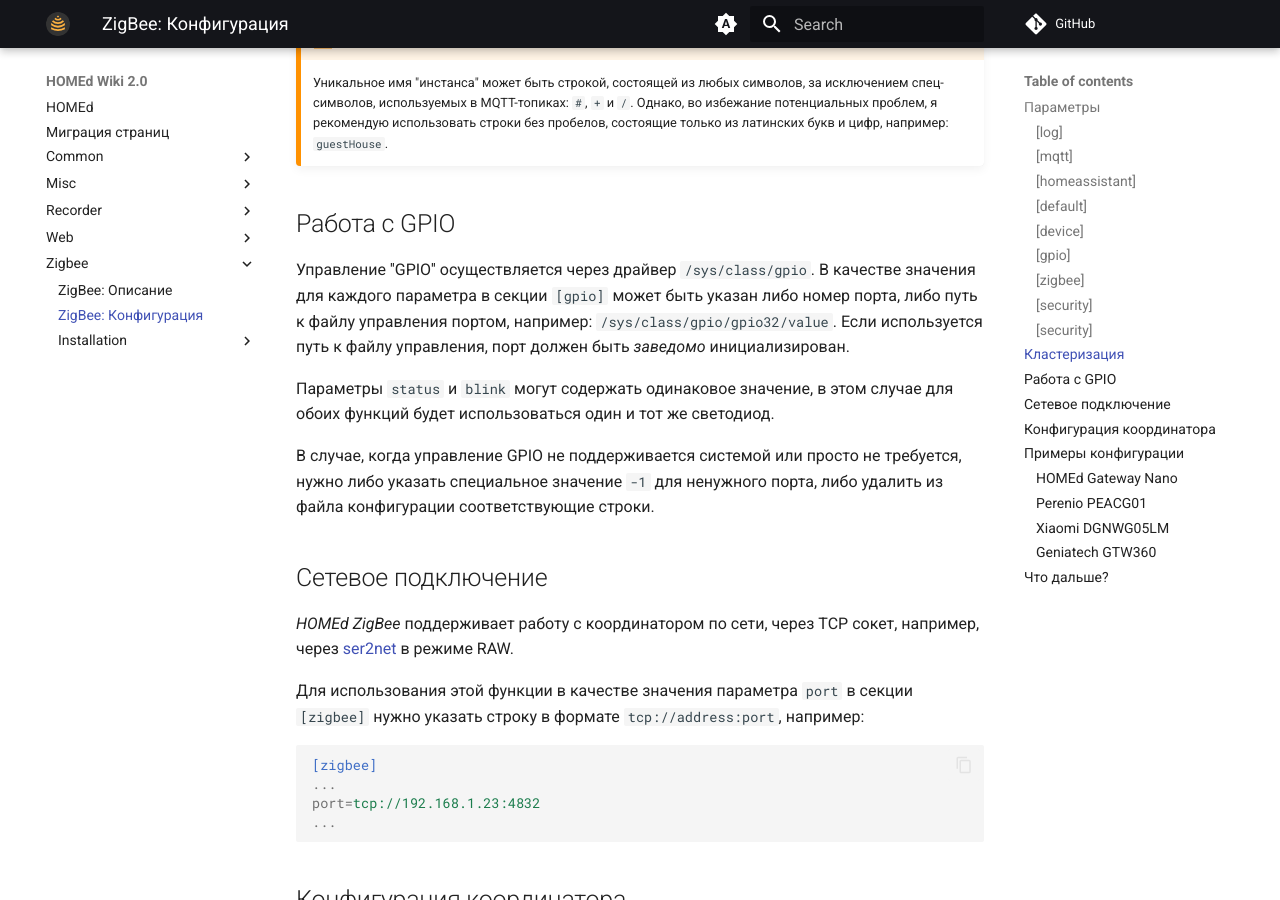
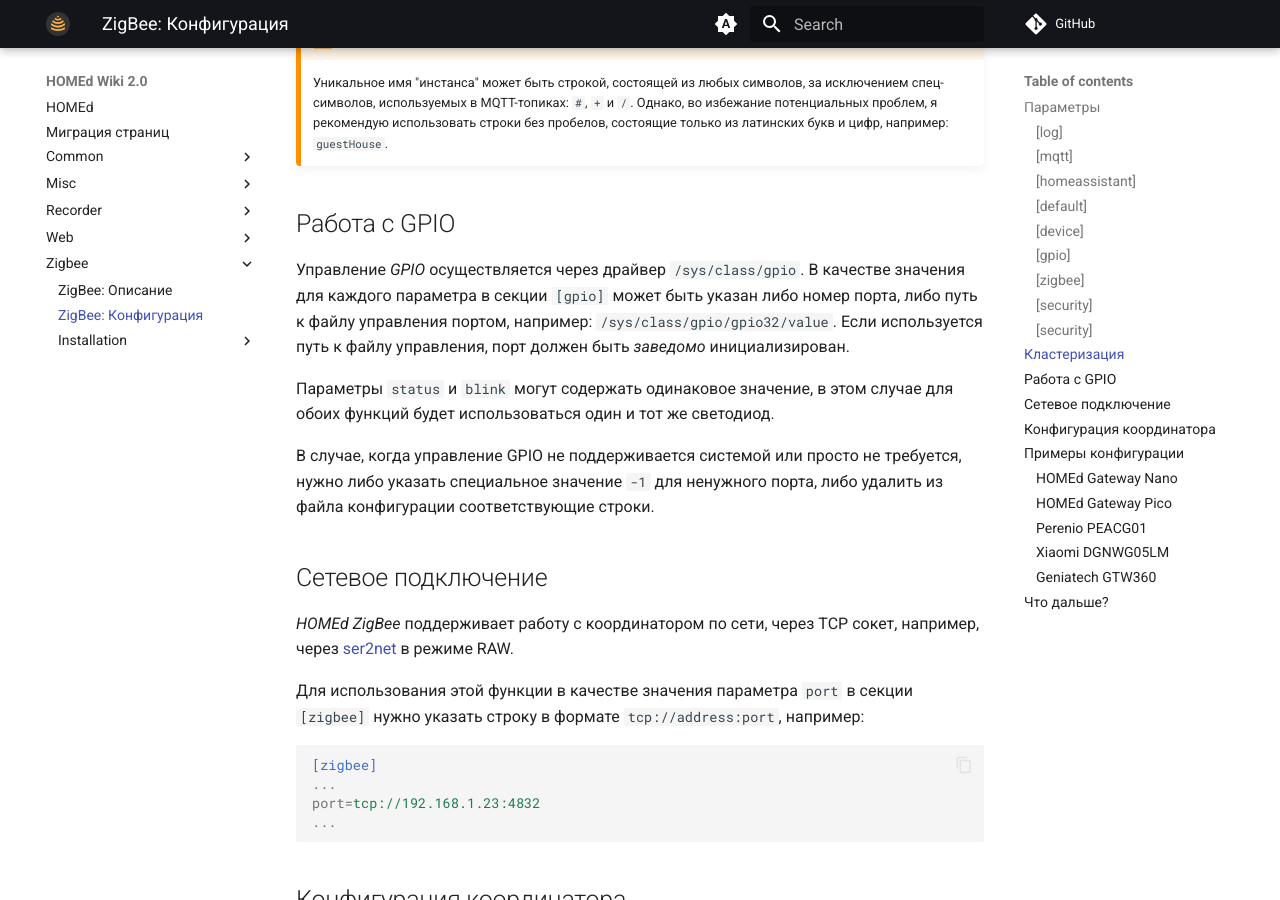
Before and after one commit to xyzroe/homed-wiki, an MkDocs documentation site: the page built from docs/zigbee/configuration.md, in a window 1280 px wide and 900 px high, scrolled down 5032 px. Built offline with MkDocs 1.6.1 and Material for MkDocs 9.7.7, drawn with Linux system fonts in a browser that asks for light colours; comment, search, counter and statistics services are not loaded; some of the changed text lies outside the part shown.

Commit message:
clean up

````diff
--- a/docs/zigbee/configuration.md
+++ b/docs/zigbee/configuration.md
@@ -163,7 +163,7 @@
 
 ## Работа с GPIO
 
-Управление ''GPIO'' осуществляется через драйвер `/sys/class/gpio`. В качестве значения для каждого параметра в секции `[gpio]` может быть указан либо номер порта, либо путь к файлу управления портом, например: `/sys/class/gpio/gpio32/value`. Если используется путь к файлу управления, порт должен быть _заведомо_ инициализирован.
+Управление _GPIO_ осуществляется через драйвер `/sys/class/gpio`. В качестве значения для каждого параметра в секции `[gpio]` может быть указан либо номер порта, либо путь к файлу управления портом, например: `/sys/class/gpio/gpio32/value`. Если используется путь к файлу управления, порт должен быть _заведомо_ инициализирован.
 
 Параметры `status` и `blink` могут содержать одинаковое значение, в этом случае для обоих функций будет использоваться один и тот же светодиод.
 
@@ -242,10 +242,11 @@
 port=false
 adapter=false
 zigbee=false
-</syntaxhighlight>
+```
 
-=== <code>HOMEd Gateway Pico</code> ===
-<syntaxhighlight lang="ini">
+#### HOMEd Gateway Pico
+
+```ini
 [log]
 enabled=false
 file=/var/log/homed.log
````
Also changed, not shown: docs/misc/addons.md (+1 -1 lines).
